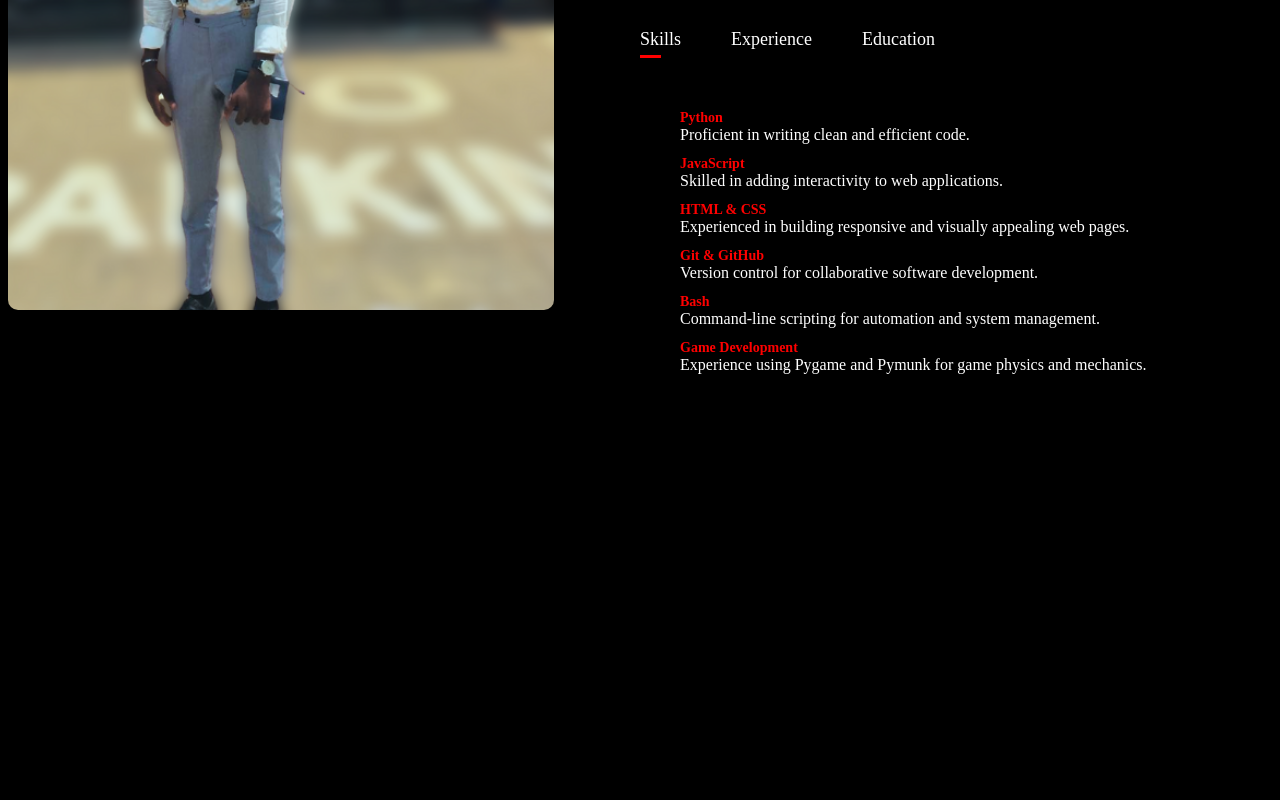
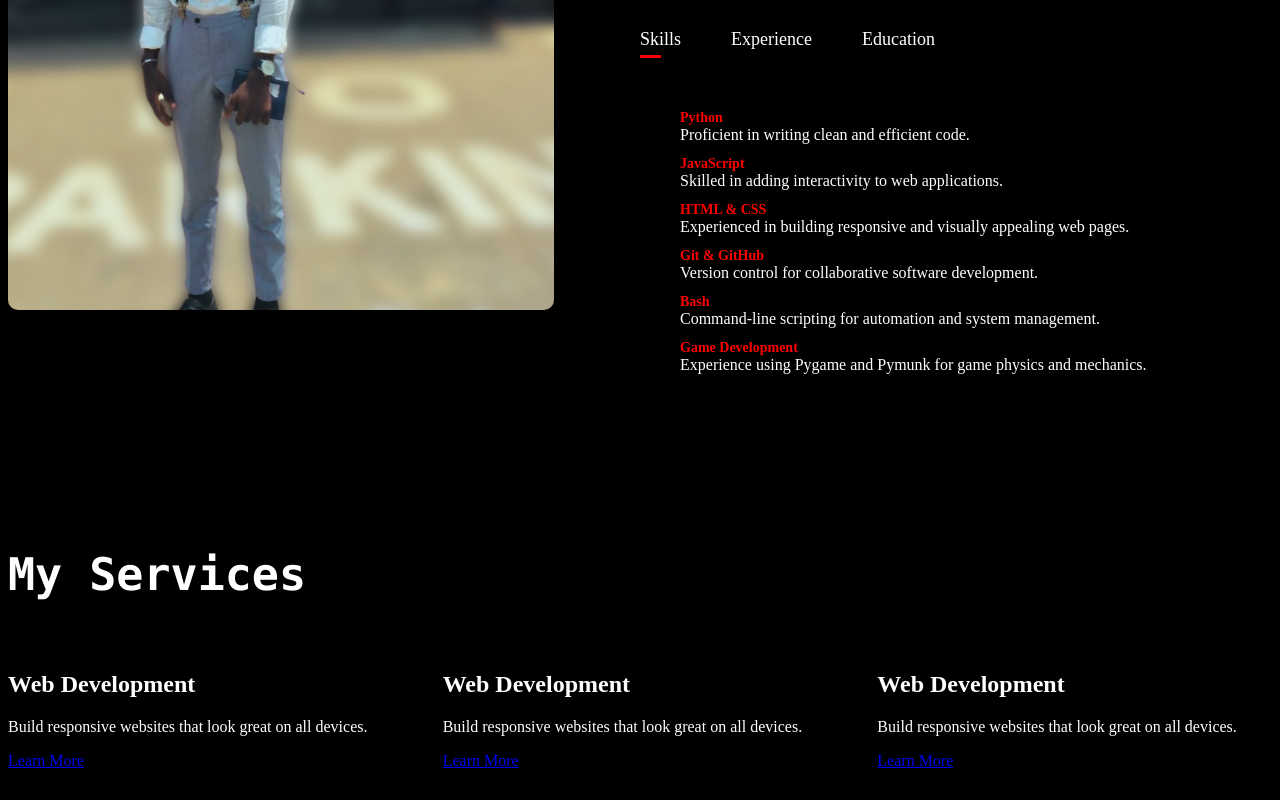
Before and after one commit to Mike-here/Portfolio, a plain HTML site: page index.html in a window 1280 px wide. Shown: the part 1084-1884 px from the top of the page. Before the commit the page ends 1554 px from the top, so only its background shows below. Drawn offline with Linux system fonts and the light colour scheme.

Commit message:
Started with the services section

```diff
--- a/index.html
+++ b/index.html
@@ -87,6 +87,31 @@ Feel free to connect with me—I'd love to collaborate and discuss exciting idea
                 </div>
             </div>
         </div>
+
+        ------------------------------services section--------------------------------
+        <div id="services">
+            <div class="container">
+                <h1 class = "sub-title">My Services</h1>
+                <div class ="services-list">
+                    <div>
+                        <h2>Web Development</h2>
+                        <p>Build responsive websites that look great on all devices.</p>
+                        <a href="#">Learn More</a>
+                    </div>
+                    <div>
+                        <h2>Web Development</h2>
+                        <p>Build responsive websites that look great on all devices.</p>
+                        <a href="#">Learn More</a>
+                    </div>
+                    <div>
+                        <h2>Web Development</h2>
+                        <p>Build responsive websites that look great on all devices.</p>
+                        <a href="#">Learn More</a>
+                    </div>
+
+                </div>
+            </div>
+        </div>
         <script>
             var tablinks = document.getElementsByClassName('tab-links');
             var tabcontents = document.getElementsByClassName('tab-contents');
--- a/style.css
+++ b/style.css
@@ -167,3 +167,16 @@ nav ul li a:hover{
 .tab-contents.active-tab{
     display: block;
 }
+/* -----------------services----------------- */
+#services{
+    color: white;
+    padding: 30px 0;
+}
+.services-list{
+    display: grid;
+    grid-template-columns: repeat(auto-fit, minmax(250px, 1fr));
+    justify-content: space-between;
+    flex-wrap: wrap;
+    grid-gap: 40px;
+    margin-top: 50px;
+}
```
